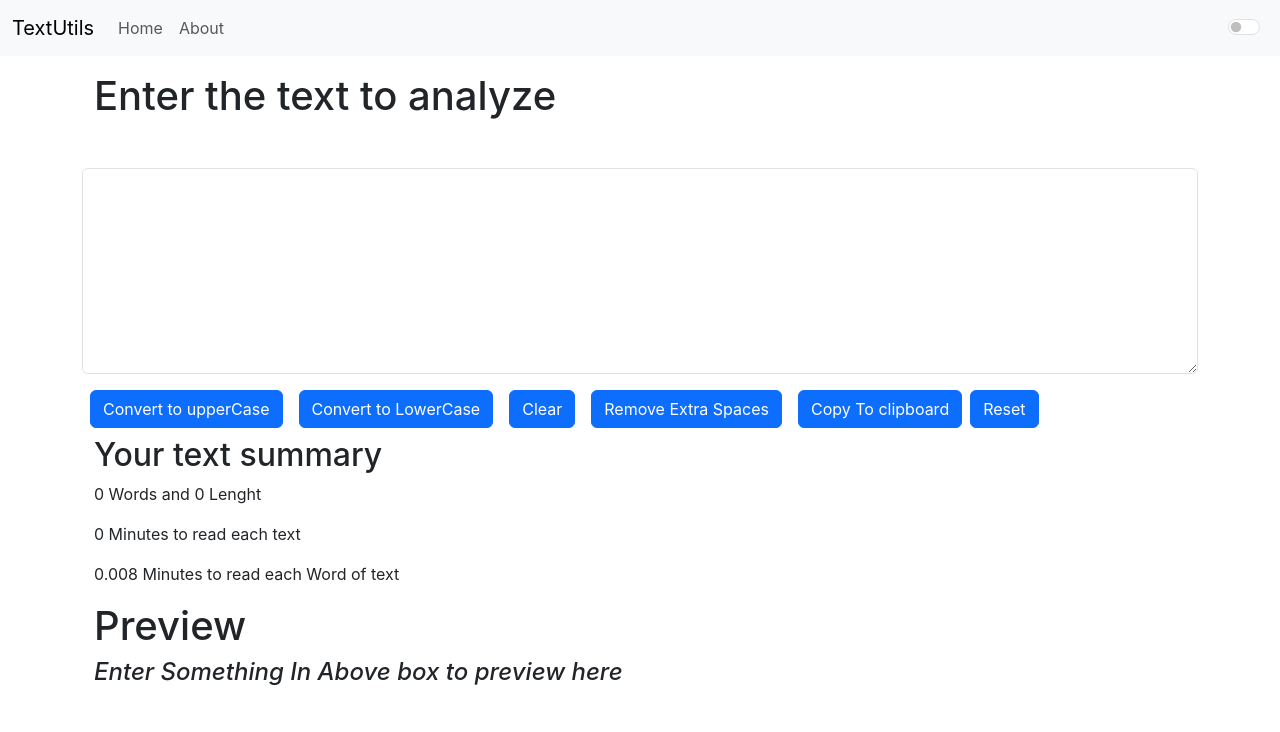
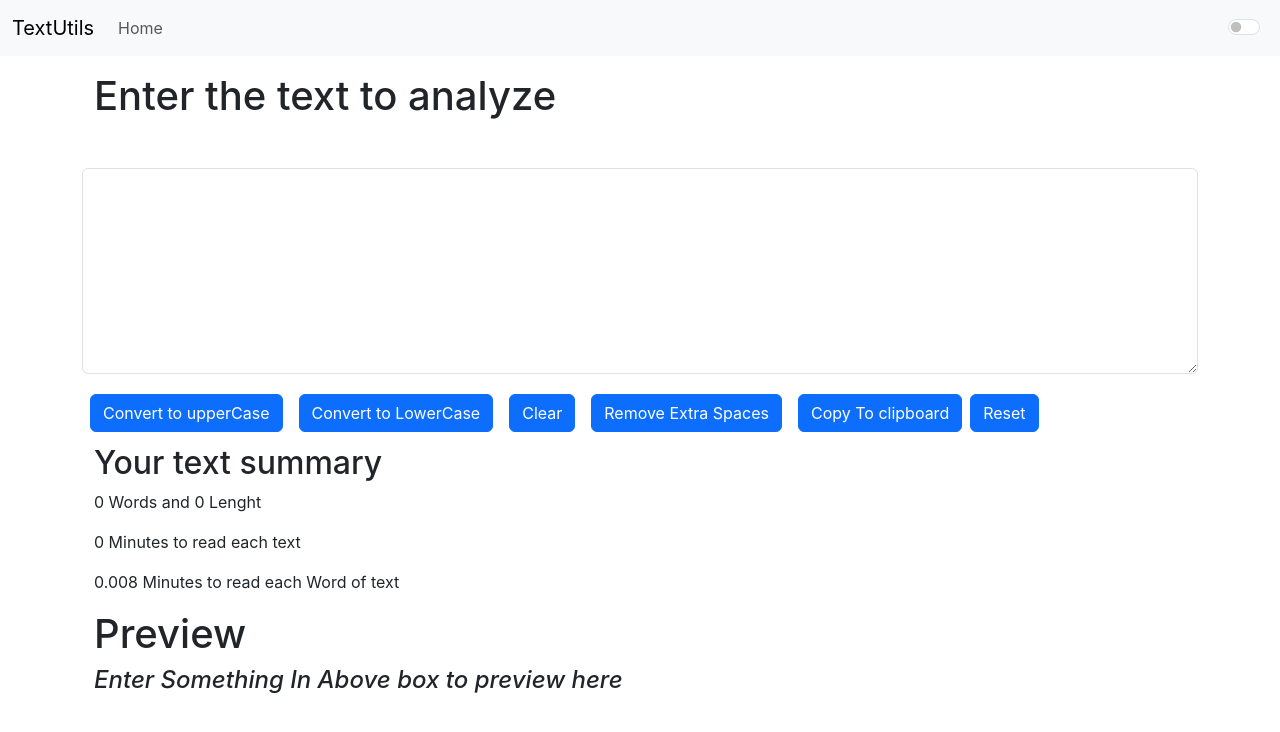
Before and after one commit to annapurnathakur228-stack/textutils, a React (Create React App) app: page / in a window 1280 px wide. Shown: the top 732 px of the page. Built offline with nearby package versions, Linux system fonts and the light colour scheme.

Commit message:
fixing error

```diff
--- a/src/components/Navbar.js
+++ b/src/components/Navbar.js
@@ -32,13 +32,12 @@ export default function Navbar(props) {
               </Link>
             </li>
 
-            <li className="nav-item">
+            {/* <li className="nav-item">
               <Link className="nav-link" to="/about">
                 {props.AboutTextutils}
               </Link>
-            </li>
+            </li>*/}
           </ul>
-
           <div className={`form-check form-switch ${props.textcolor}`}>
             <input
               className="form-check-input"
--- a/src/components/TextForm.js
+++ b/src/components/TextForm.js
@@ -33,7 +33,6 @@ export default function TextForm(props) {
   };
   const copy = () => {
     const textarea = document.getElementById("myBox");
-    textarea.select();
     navigator.clipboard.writeText(textarea.value);
     props.showAlert("Text has been Copied to Clipboard", "success");
   };
@@ -51,19 +50,19 @@ export default function TextForm(props) {
           onChange={handleonChange}
         ></textarea>
       </div>
-      <button className="btn btn-primary mx-2" onClick={handleUpClick}>
+      <button className="btn btn-primary mx-2 my-1" onClick={handleUpClick}>
         Convert to upperCase
       </button>
-      <button className="btn btn-primary mx-2" onClick={handlelowClick}>
+      <button className="btn btn-primary mx-2 my-1" onClick={handlelowClick}>
         Convert to LowerCase
       </button>
-      <button onClick={clear} className="btn btn-primary mx-2">
+      <button onClick={clear} className="btn btn-primary mx-2 my-1">
         Clear
       </button>
-      <button onClick={removeExtraSpaces} className="btn btn-primary mx-2">
+      <button onClick={removeExtraSpaces} className="btn btn-primary mx-2 my-1">
         Remove Extra Spaces
       </button>
-      <button onClick={copy} className="btn btn-primary mx-2">
+      <button onClick={copy} className="btn btn-primary mx-2 my-1">
         Copy To clipboard
       </button>
       <button className="btn btn-primary" onClick={reseteverything}>
@@ -73,7 +72,7 @@ export default function TextForm(props) {
         <h2>Your text summary</h2>
         <p>
           {
-            text.split(" ").filter((element) => {
+            text.split(/\s+/).filter((element) => {
               return element.length !== 0;
             }).length
           }{" "}
```
